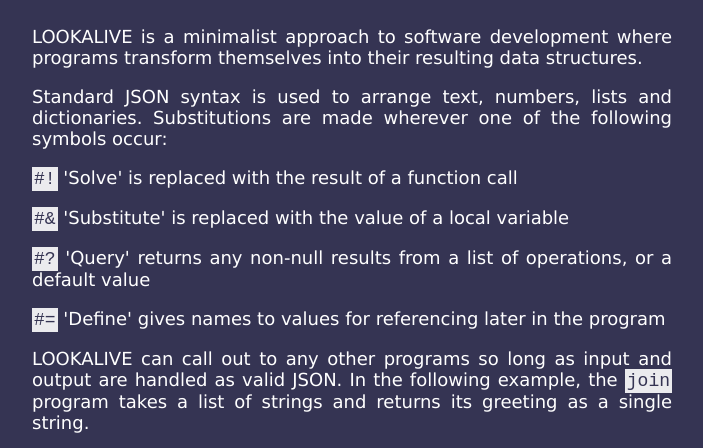
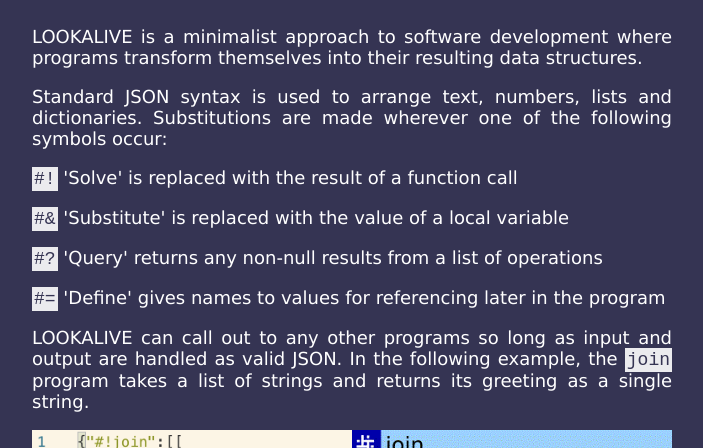
Before and after one commit to jazzyjackson/lookalive, a plain HTML site: page index.html in a window 1280 px wide. Shown: the part 280-728 px from the top of the page, without its empty margins (288-991 px from the left). Drawn offline with Linux system fonts and the light colour scheme.

Commit message:
Update index.html

```diff
--- a/index.html
+++ b/index.html
@@ -26,7 +26,7 @@
       <p>Standard JSON syntax is used to arrange text, numbers, lists and dictionaries. Substitutions are made wherever one of the following symbols occur:</p>
       <p><span>#!</span> 'Solve' is replaced with the result of a function call</p>
       <p><span>#&amp;</span> 'Substitute' is replaced with the value of a local variable</p>
-      <p><span>#?</span> 'Query' returns any non-null results from a list of operations, or a default value</p>
+      <p><span>#?</span> 'Query' returns any non-null results from a list of operations</p>
       <p><span>#=</span> 'Define' gives names to values for referencing later in the program</p>
       <p>LOOKALIVE can call out to any other programs so long as input and output are handled as valid JSON. In the following example, the <span>join</span> program takes a list of strings and returns its greeting as a single string.</p>
     </div>
```
